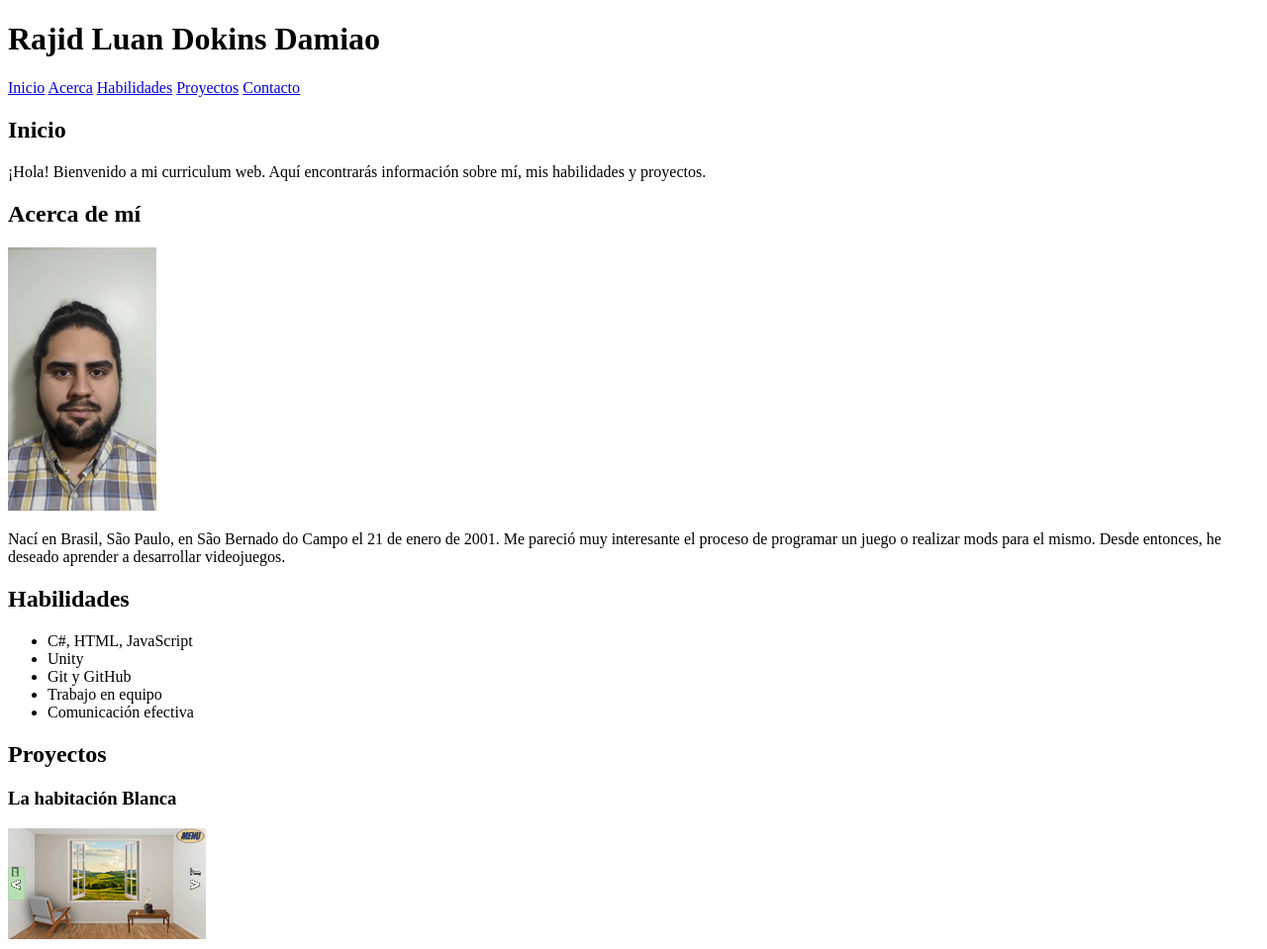
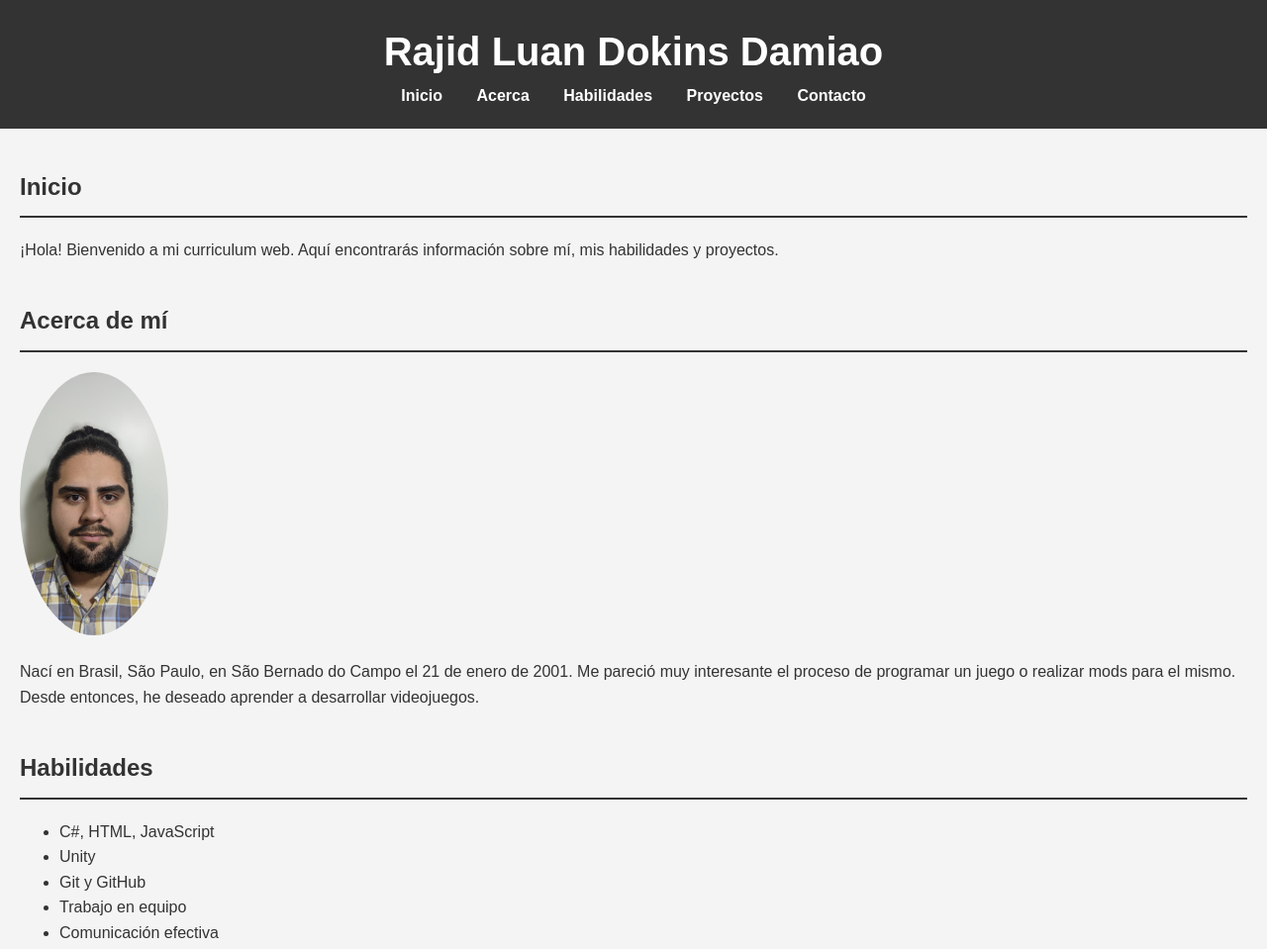
Before and after one commit to RJDdd/EntregasYPracticas, a plain HTML site: page docs/cv-web/index.html in a window 1280 px wide. Shown: the top 959 px of the page at 99% size. Drawn offline with Linux system fonts and the light colour scheme.

Commit message:
Agregado estilo

```diff
--- /dev/null
+++ b/docs/cv-web/assets/css/styles.css
@@ -0,0 +1,104 @@
+/* Estilos generales */
+body {
+    font-family: Arial, sans-serif;
+    margin: 0;
+    padding: 0;
+    line-height: 1.6;
+    background-color: #f4f4f4;
+    color: #333;
+}
+
+header {
+    background-color: #333;
+    color: #fff;
+    padding: 20px 0;
+    text-align: center;
+}
+
+header h1 {
+    margin: 0;
+    font-size: 2.5em;
+}
+
+nav a {
+    color: #fff;
+    margin: 0 15px;
+    text-decoration: none;
+    font-weight: bold;
+}
+
+nav a:hover {
+    text-decoration: underline;
+}
+
+main {
+    padding: 20px;
+}
+
+section {
+    margin-bottom: 40px;
+}
+
+h2 {
+    color: #333;
+    border-bottom: 2px solid #333;
+    padding-bottom: 10px;
+}
+
+img {
+    max-width: 100%;
+    height: auto;
+    border-radius: 50%;
+}
+
+footer {
+    background-color: #333;
+    color: #fff;
+    text-align: center;
+    padding: 10px 0;
+    margin-top: 40px;
+}
+
+/* Estilos para proyectos */
+article {
+    background-color: #fff;
+    padding: 20px;
+    margin-bottom: 20px;
+    border-radius: 8px;
+    box-shadow: 0 4px 8px rgba(0, 0, 0, 0.1);
+}
+
+article h3 {
+    margin-top: 0;
+}
+
+/* Estilos para el formulario */
+form {
+    display: flex;
+    flex-direction: column;
+}
+
+form label {
+    margin-bottom: 5px;
+    font-weight: bold;
+}
+
+form input, form textarea {
+    margin-bottom: 15px;
+    padding: 10px;
+    border: 1px solid #ccc;
+    border-radius: 4px;
+}
+
+form button {
+    padding: 10px;
+    background-color: #333;
+    color: #fff;
+    border: none;
+    border-radius: 4px;
+    cursor: pointer;
+}
+
+form button:hover {
+    background-color: #555;
+}
--- a/docs/cv-web/index.html
+++ b/docs/cv-web/index.html
@@ -5,6 +5,7 @@
     <meta name="viewport" content="width=device-width, initial-scale=1.0">
     <title>Mi Curriculum Web</title>
     <link rel="icon" href="assets/favicon.ico" type="image/x-icon"> <!-- Cambia la ruta del favicon si es necesario -->
+    <link rel="stylesheet" href="assets/css/styles.css">
 </head>
 <body>
     <!-- Header -->
@@ -30,7 +31,7 @@
         <!-- Sección Acerca -->
         <section id="acerca">
             <h2>Acerca de mí</h2>
-            <img src="/IMG - copia/Foto formal.jpg" alt="Tu foto" width="150"> <!-- Cambia la ruta de la imagen -->
+            <img src="assets/Foto formal.jpg" alt="Tu foto" width="150"> <!-- Cambia la ruta de la imagen -->
             <p>Nací en Brasil, São Paulo, en São Bernado do Campo el 21 de enero de 2001. Me pareció muy interesante el proceso de programar un juego o realizar mods para el mismo. Desde entonces, he deseado aprender a desarrollar videojuegos.</p>
         </section>
 
```
Also changed, not shown: docs/cv-web/assets/Foto formal.jpg (added).
